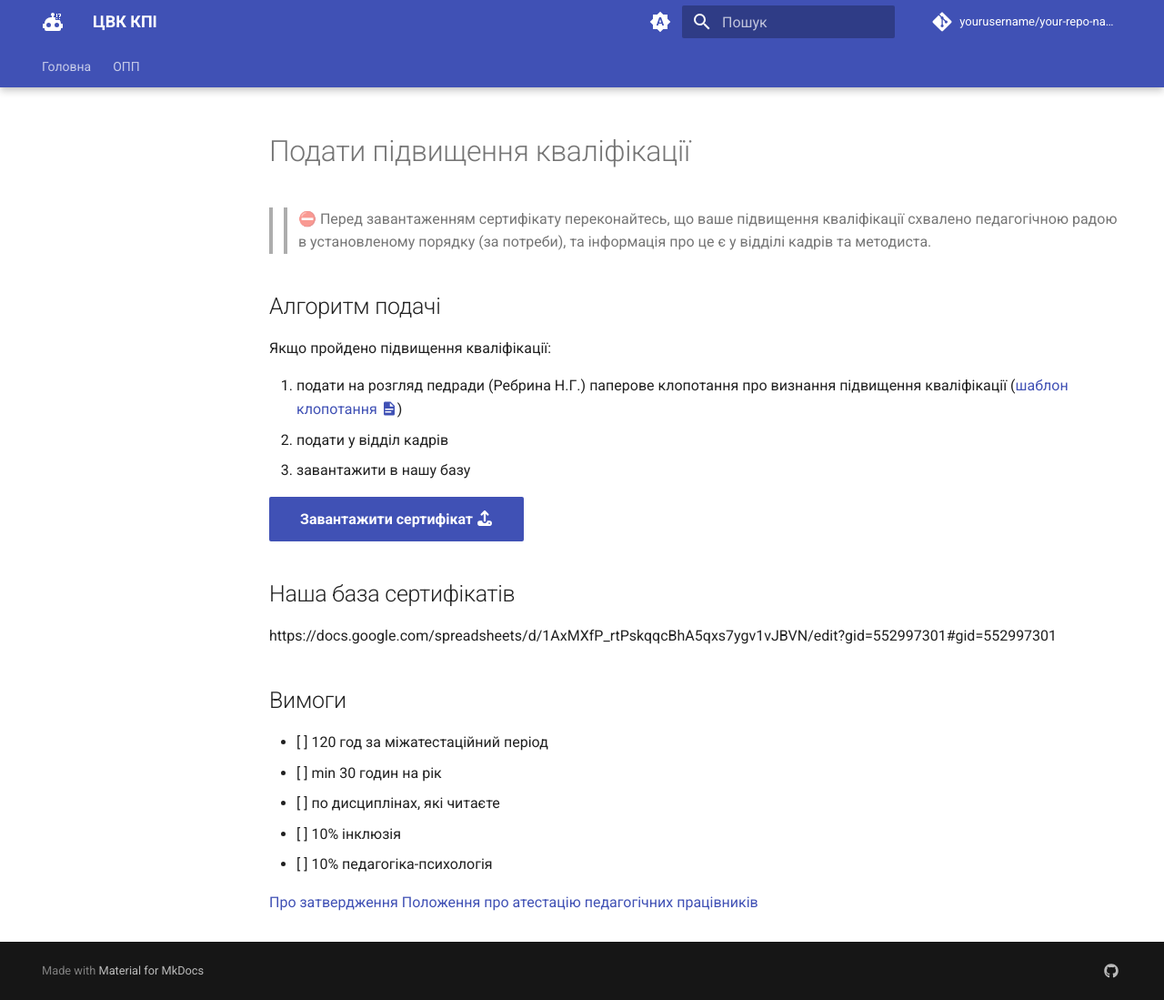
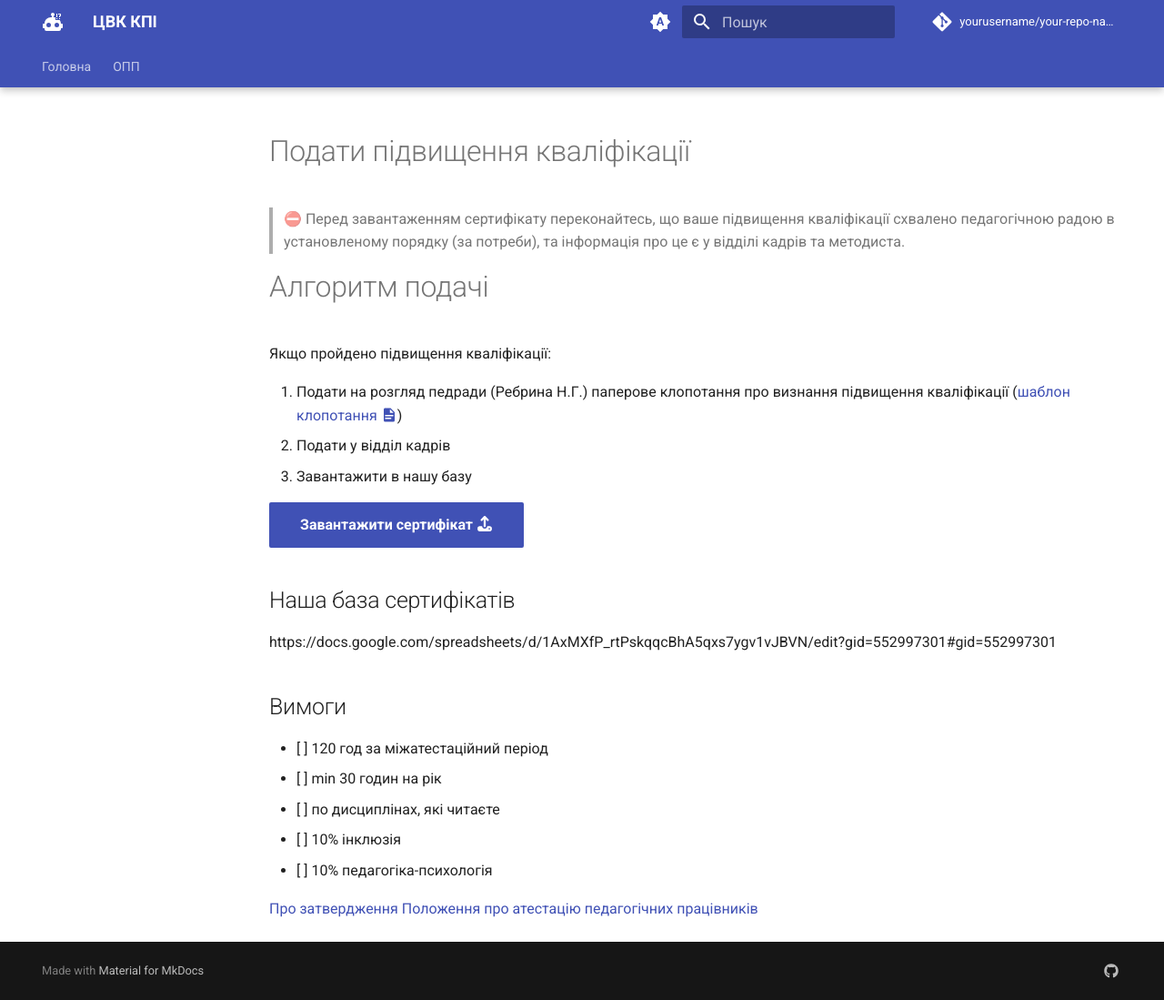
Before and after one commit to olroi421/cvk-kpi, an MkDocs documentation site: the page built from docs/pages/kval.md, in a window 1280 px wide and 1099 px high. Shown: the whole window at 91% size. Built offline with MkDocs 1.6.1 and Material for MkDocs 9.7.7, drawn with Linux system fonts in a browser that asks for light colours; comment, search, counter and statistics services are not loaded.

Commit message:
фівфі

```diff
--- a/docs/pages/kval.md
+++ b/docs/pages/kval.md
@@ -1,14 +1,14 @@
 # Подати підвищення кваліфікації
 
->> ⛔ Перед завантаженням сертифікату переконайтесь, що ваше підвищення кваліфікації схвалено педагогічною радою в установленому порядку (за потреби), та інформація про це є у відділі кадрів та методиста.
+> ⛔ Перед завантаженням сертифікату переконайтесь, що ваше підвищення кваліфікації схвалено педагогічною радою в установленому порядку (за потреби), та інформація про це є у відділі кадрів та методиста.
 
-## Алгоритм подачі
+# Алгоритм подачі
 
 Якщо пройдено підвищення кваліфікації:
 
-1. подати на розгляд педради (Ребрина Н.Г.) паперове клопотання про визнання підвищення кваліфікації ([шаблон клопотання :material-file-document:](#))
-2. подати у відділ кадрів
-3. завантажити в нашу базу
+1. Подати на розгляд педради (Ребрина Н.Г.) паперове клопотання про визнання підвищення кваліфікації ([шаблон клопотання :material-file-document:](#))
+2. Подати у відділ кадрів
+3. Завантажити в нашу базу
 
 [Завантажити сертифікат :fontawesome-solid-upload:](https://drive.google.com/drive/folders/1lJzXcfFO45sGhCKVLpkkbiyHjpZBb17t?usp=sharing){ .md-button .md-button--primary}
 
```
Also changed, not shown: docs/pages/lib.md (+19 -0 lines).
